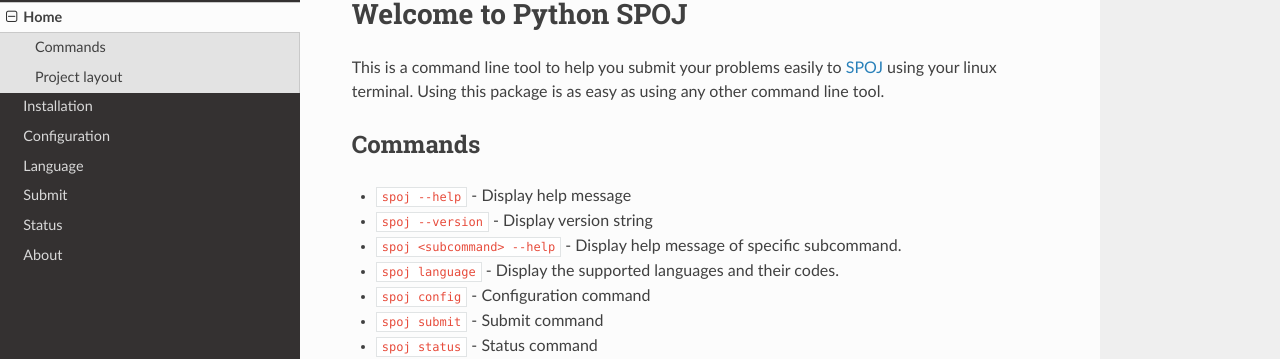
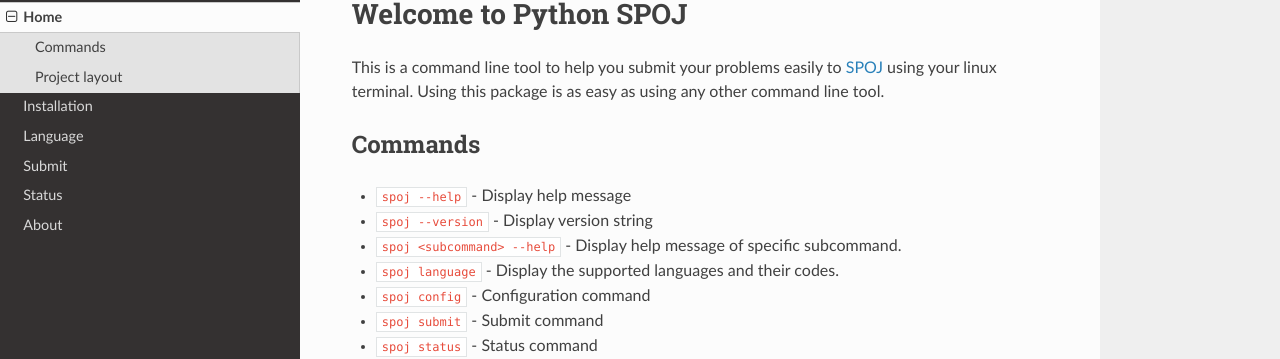
Before and after one commit to DheerendraRathor/Python-Spoj, an MkDocs documentation site: the page built from docs/docs/index.md, in a window 1280 px wide. Shown: the part 104-463 px from the top of the page. Built offline with MkDocs 1.6.1, drawn with Linux system fonts in a browser that asks for light colours; nearby versions of some CDN libraries; old or Windows-style settings are respelled for this version of MkDocs.

Commit message:
another bug fix

```diff
--- a/docs/mkdocs.yml
+++ b/docs/mkdocs.yml
@@ -3,7 +3,6 @@
 pages:
 - [index.md, Home]
 - [installation.md, Installation]
-- [configuration.md, Configuration]
 - [command/language.md, Language]
 - [command/submit.md, Submit]
 - [command/status.md, Status]
```
